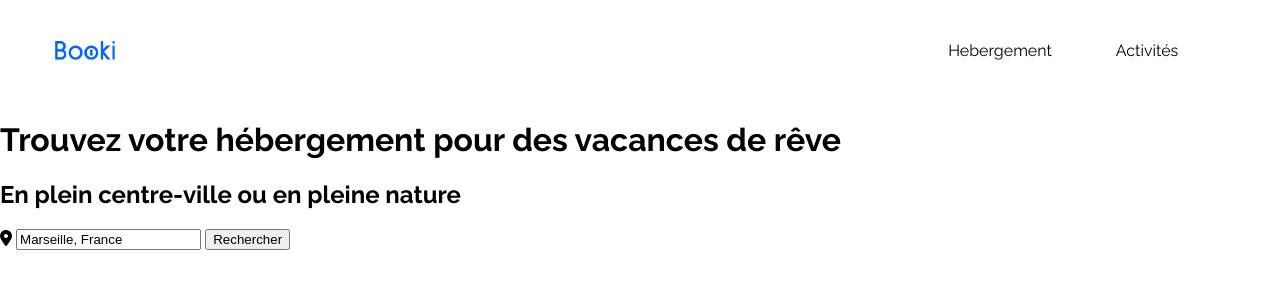
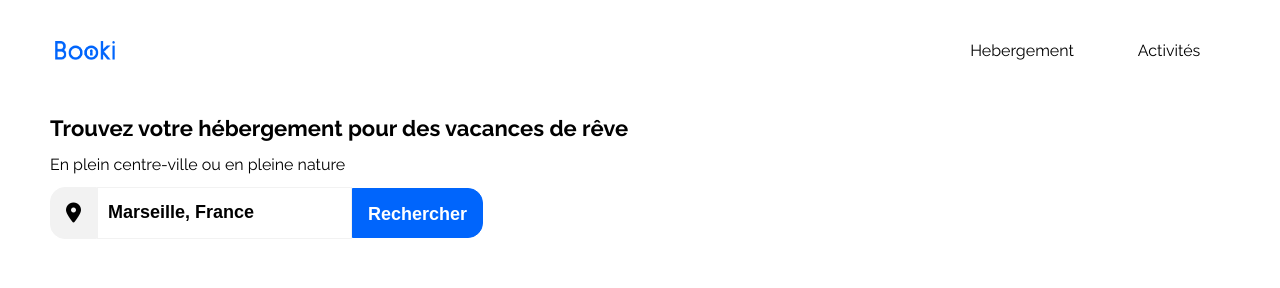
Before and after one commit to Houroux/Booki, a plain HTML site: page index.html in a window 1280 px wide. Drawn offline with Linux system fonts and the light colour scheme.

Commit message:
header + debut main

```diff
--- a/css/style.css
+++ b/css/style.css
@@ -1,6 +1,6 @@
 body {
   font-family: "Raleway", sans-serif;
-  margin: 0px;
+  margin: 0px 50px;
   padding: 0px;
 }
 
@@ -9,16 +9,14 @@ header {
   justify-content: space-between;
   align-items: center;
   height: 100px;
+  margin-left: 5px;
+  margin-right: 5px;
 }
 
 .logo {
   height: 19px;
-  margin-left: 55px;
 }
 
-.container-nav2 {
-  margin-right: 77px;
-}
 .nav-hover {
   background: white;
   height: 2px;
@@ -67,3 +65,49 @@ nav {
   margin-bottom: 40px;
   color: black;
 }
+
+h1 {
+  font-weight: 700;
+  font-size: 22px;
+}
+
+h2 {
+  font-weight: 400;
+  font-size: 16px;
+}
+
+form {
+  display: flex;
+  height: 50px;
+  align-items: center;
+}
+
+form .i-container {
+  height: 100%;
+  padding: 0px 15px;
+  background: #f2f2f2;
+  border: 1px solid #f2f2f2;
+  border-radius: 15px 0px 0px 15px;
+  display: flex;
+  align-items: center;
+}
+
+#localisation {
+  height: 48px;
+  border: 1px solid #f2f2f2;
+  font-weight: 700;
+  font-size: 18px;
+  padding-left: 10px;
+}
+
+#envoiLocalisation {
+  height: 100%;
+  background: #0065fc;
+  border: 1px solid #0065fc;
+  border-radius: 0px 15px 15px 0px;
+  font-weight: 700;
+  font-size: 18px;
+  color: #ffffff;
+  padding: 15px;
+  cursor: pointer;
+}
--- a/index.html
+++ b/index.html
@@ -36,7 +36,9 @@
       <h1>Trouvez votre hébergement pour des vacances de rêve</h1>
       <h2>En plein centre-ville ou en pleine nature</h2>
       <form class="localisation">
-        <i class="fa-solid fa-location-dot"></i>
+        <div class="i-container">
+          <i class="fa-solid fa-location-dot fa-lg"></i>
+        </div>
         <input
           name="localisation"
           id="localisation"
```
